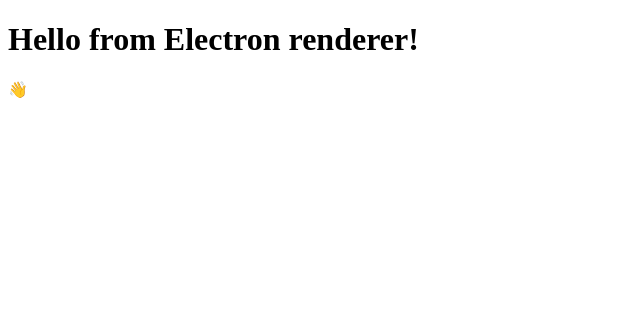
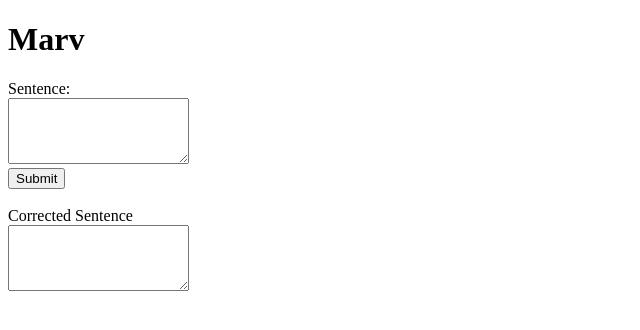
Before and after one commit to josengmundo101/frontend, an Electron app: page renderer/index.html in a window 1280 px wide. Shown: the whole page, without its empty margins (0-640 px from the left). Drawn offline with Linux system fonts and the light colour scheme.

Commit message:
Set Html Structure

```diff
--- a/renderer/index.html
+++ b/renderer/index.html
@@ -10,12 +10,26 @@
       http-equiv="X-Content-Security-Policy"
       content="default-src 'self'; script-src 'self'"
     />
-    <title>Hello from Electron renderer!</title>
+    <title>Marv Sarcastic Chat Bot</title>
   </head>
   <body>
-    <h1>Hello from Electron renderer!</h1>
-    <p>👋</p>
-    <p id="info"></p>
+    <h1>Marv</h1>
+    <div>
+
+      <form id="form_sentence">
+        <label for="sentence">Sentence:</label><br>
+        <textarea name="Sentence" rows="4"></textarea><br>
+        <input type="submit" value="Submit"><br>
+      </form>
+    </div>
+    <br>
+    <div>
+
+      <label for="sentence_corrected">Corrected Sentence</label><br>
+      <textarea id="sentence_corrected" rows="4" readonly></textarea>
+    </div>
+
+
   </body>
   <script src="./js/renderer.js"></script>
 </html>
```
